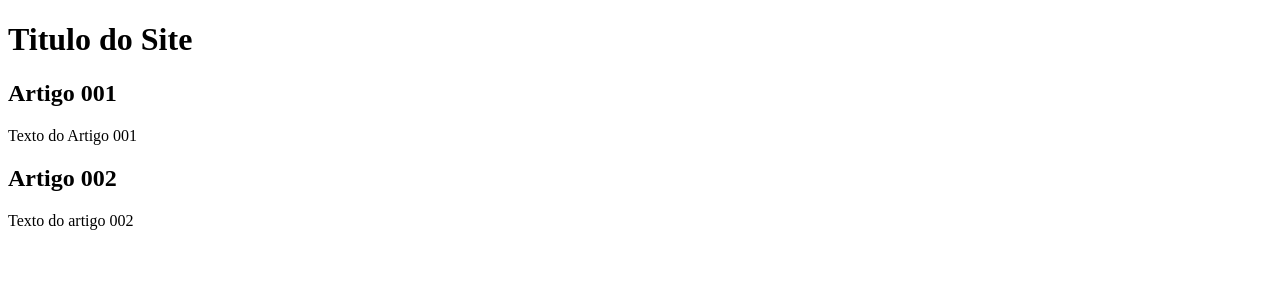
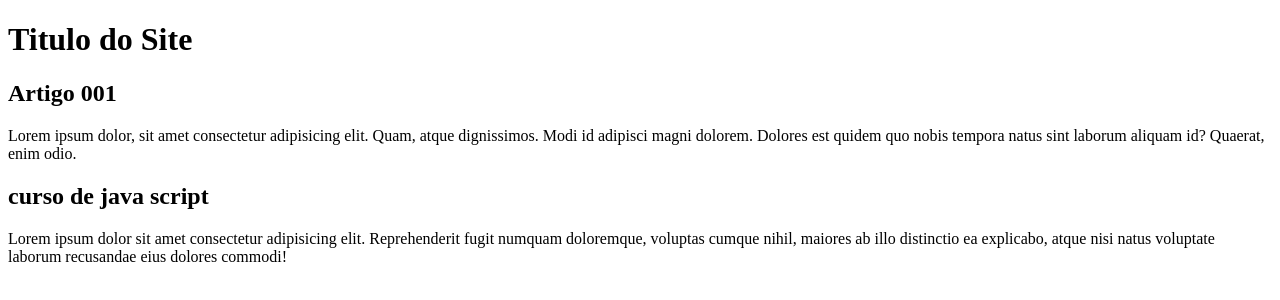
Before and after one commit to jecaroli/Projeto-site, a plain HTML site: page index.html in a window 1280 px wide. Drawn offline with Linux system fonts and the light colour scheme.

Commit message:
comecei a escrever conteudo

```diff
--- a/index.html
+++ b/index.html
@@ -4,7 +4,7 @@
     <meta charset="UTF-8">
     <meta http-equiv="X-UA-Compatible" content="IE=edge">
     <meta name="viewport" content="width=device-width, initial-scale=1.0">
-    <title>Titulo do Site</title>
+    <title>Cursos gratis</title>
 </head>
 <body>
     <main>
@@ -13,11 +13,16 @@
     </Header>
     <article>
         <H1> Artigo 001</H1>
-        <p> Texto do Artigo 001</p>
+        <p> Lorem ipsum dolor, sit amet consectetur adipisicing elit.
+            Quam, atque dignissimos. Modi id adipisci magni dolorem. Dolores est quidem
+            quo nobis tempora natus sint laborum aliquam id? Quaerat, enim odio.</p>
     </article>
     <article>
-        <h1>Artigo 002</h1>
-        <p>Texto do artigo 002</p>
+        <h1>curso de java script</h1>
+        <p>Lorem ipsum dolor sit amet consectetur adipisicing elit.
+            Reprehenderit fugit numquam doloremque, voluptas cumque nihil,
+             maiores ab illo distinctio ea explicabo, atque nisi natus voluptate
+             laborum recusandae eius dolores commodi!</p>
     </article>
 
 
```
